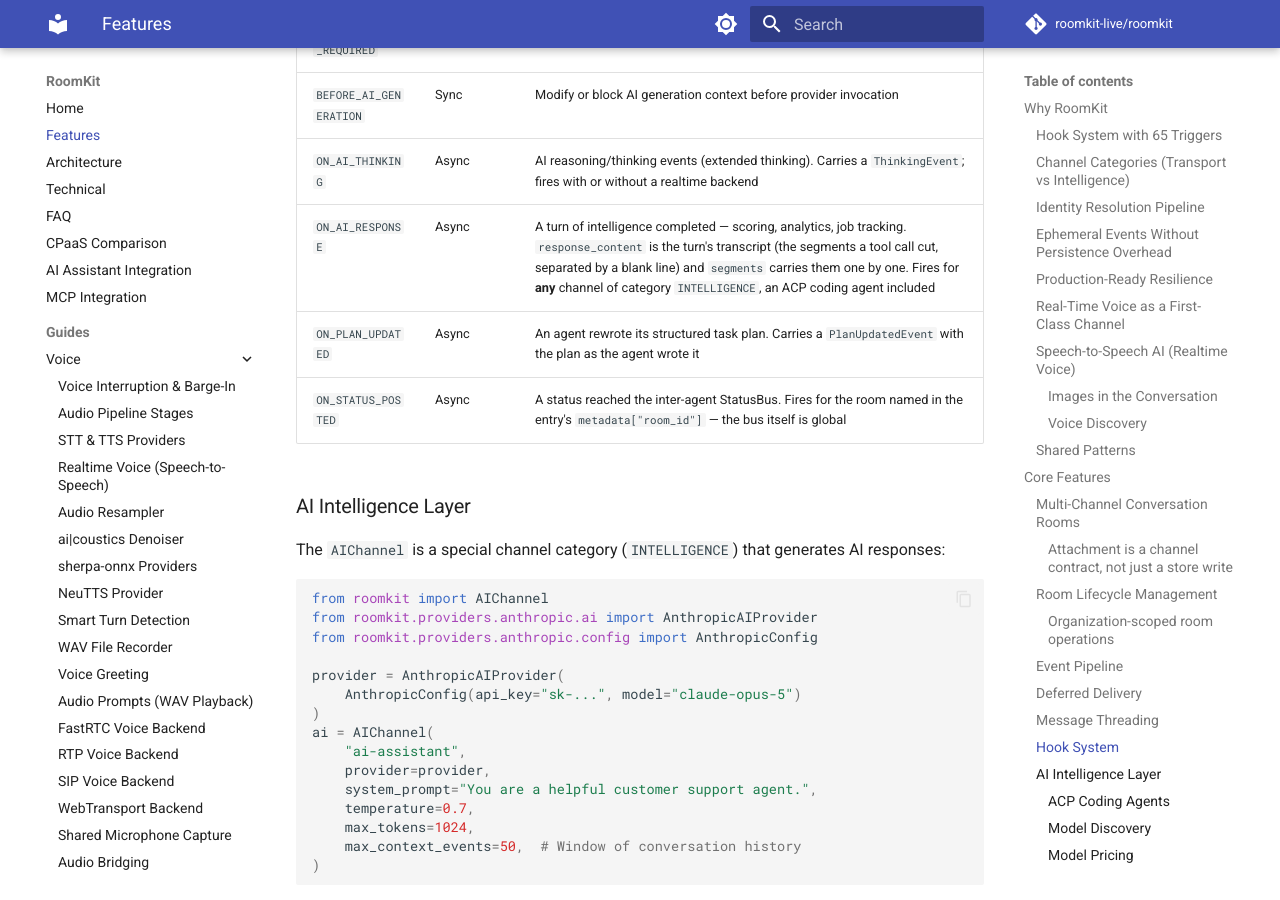
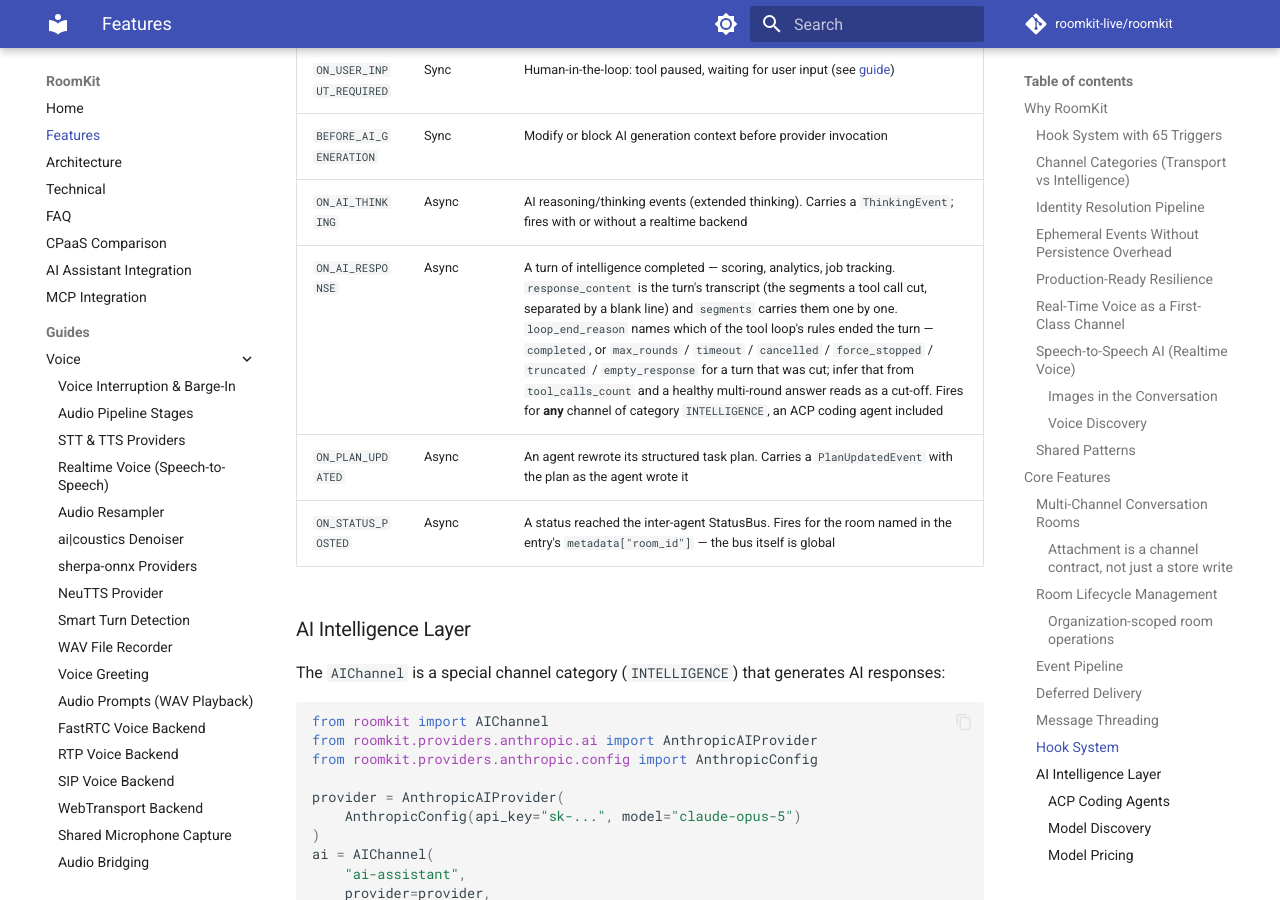
Before and after one commit to roomkit-live/roomkit-docs, an MkDocs documentation site: the page built from docs/features.md, in a window 1280 px wide and 900 px high, scrolled down 12763 px. Built offline with MkDocs 1.6.1 and Material for MkDocs 9.7.7, drawn with Linux system fonts in a browser that asks for light colours; comment, search, counter and statistics services are not loaded; some of the changed text lies outside the part shown.

Commit message:
docs(hooks): document loop_end_reason on ON_AI_RESPONSE
Name the field and its values, and say why a cut-off must be read from it
rather than inferred from tool_calls_count.

```diff
--- a/docs/features.md
+++ b/docs/features.md
@@ -458,7 +458,7 @@ Filter options:
 | `ON_USER_INPUT_REQUIRED` | Sync | Human-in-the-loop: tool paused, waiting for user input (see [guide](guides/human-in-the-loop.md)) |
 | `BEFORE_AI_GENERATION` | Sync | Modify or block AI generation context before provider invocation |
 | `ON_AI_THINKING` | Async | AI reasoning/thinking events (extended thinking). Carries a `ThinkingEvent`; fires with or without a realtime backend |
-| `ON_AI_RESPONSE` | Async | A turn of intelligence completed — scoring, analytics, job tracking. `response_content` is the turn's transcript (the segments a tool call cut, separated by a blank line) and `segments` carries them one by one. Fires for **any** channel of category `INTELLIGENCE`, an ACP coding agent included |
+| `ON_AI_RESPONSE` | Async | A turn of intelligence completed — scoring, analytics, job tracking. `response_content` is the turn's transcript (the segments a tool call cut, separated by a blank line) and `segments` carries them one by one. `loop_end_reason` names which of the tool loop's rules ended the turn — `completed`, or `max_rounds` / `timeout` / `cancelled` / `force_stopped` / `truncated` / `empty_response` for a turn that was cut; infer that from `tool_calls_count` and a healthy multi-round answer reads as a cut-off. Fires for **any** channel of category `INTELLIGENCE`, an ACP coding agent included |
 | `ON_PLAN_UPDATED` | Async | An agent rewrote its structured task plan. Carries a `PlanUpdatedEvent` with the plan as the agent wrote it |
 | `ON_STATUS_POSTED` | Async | A status reached the inter-agent StatusBus. Fires for the room named in the entry's `metadata["room_id"]` — the bus itself is global |
 
```
